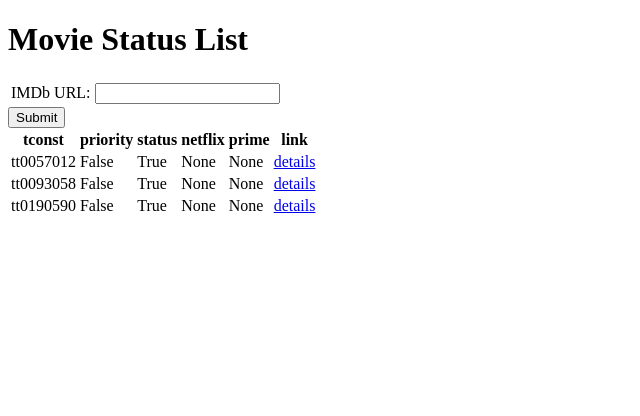
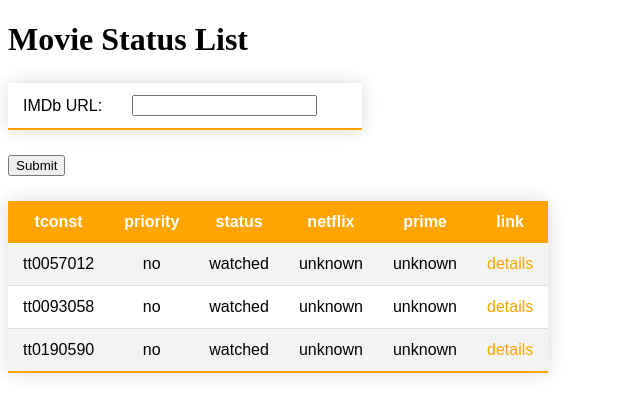
Before and after one commit to DirkTorre/website, a Django app: template movie_reviews/templates/movie_reviews/movie_list.html in a window 1280 px wide. Shown: the part 88-504 px from the top of the page, without its empty margins (0-640 px from the left). Run offline with Django 4.2, Linux system fonts and the light colour scheme; the template is opened without the code that fills it: values that come from a table or form of the project are taken from there, others are empty; data comes from the database, SQL or seed files in the repository; parts of the project's set-up code (start-up, migrations or seed data) failed here and were passed over.

Commit message:
fixed review update form and added css

```diff
--- a/movie_reviews/forms.py
+++ b/movie_reviews/forms.py
@@ -4,32 +4,32 @@
 
 from .models import MovieStatus, MovieReview
 
+
 class AddMovieForm(forms.Form):
-     imdb_id = forms.URLField(label="IMDb URL", required=True)
+    imdb_id = forms.URLField(label="IMDb URL", required=True)
 
-     def clean_imdb_id(self):
+    def clean_imdb_id(self):
         """
         Get the id from the url.
         """
         url = self.cleaned_data["imdb_id"]
-        if 'www.imdb.com/' not in url:
+        if "www.imdb.com/" not in url:
             raise ValidationError("URL does not originate from IMDb.com")
-        if not re.compile('/tt[0-9]+').search(url):
+        if not re.compile("/tt[0-9]+").search(url):
             raise ValidationError("tconst not found")
-        regex = re.compile('^tt[0-9]+')
-        tconst = list(filter(lambda id: regex.match(id), url.split('/')))[0]
+        regex = re.compile("^tt[0-9]+")
+        tconst = list(filter(lambda id: regex.match(id), url.split("/")))[0]
         return tconst
 
 
 class MovieReviewForm(forms.ModelForm):
     watch_date = forms.DateField(
         required=False,
-        widget=forms.DateInput(attrs={"type": "date"})
+        widget=forms.DateInput(format="%d/%m/%Y", attrs={"type": "date"}),
+        input_formats=["%d/%m/%Y"],
     )
-    notes = forms.DateField(
-        required=False,
-        widget=forms.Textarea()
-    )
+    notes = forms.CharField(required=False, widget=forms.Textarea())
+
     class Meta:
         model = MovieReview
-        exclude = ['tconst']
+        exclude = ["tconst"]
--- a/movie_reviews/templates/movie_reviews/movie_list.html
+++ b/movie_reviews/templates/movie_reviews/movie_list.html
@@ -3,6 +3,52 @@
 {% block title %}{{ block.super }} | Movie List {% endblock title %}
 
 {% block content %}
+<style>
+    /* Style the table */
+    table {
+        {% comment %} width: 100%; {% endcomment %}
+        border-collapse: collapse;
+        margin: 25px 0;
+        font-size: 1em;
+        font-family: Arial, sans-serif;
+        box-shadow: 0 0 20px rgba(0, 0, 0, 0.15);
+    }
+
+    /* Style the table header */
+    table th {
+        background-color: rgb(255, 164, 0);
+        color: #ffffff;
+        text-align: center;
+        padding: 12px 15px;
+    }
+
+    /* Style the table rows */
+    table td {
+        padding: 12px 15px;
+        border-bottom: 1px solid #dddddd;
+        text-align: center;
+    }
+
+    /* Add alternating row colors */
+    table tr:nth-of-type(even) {
+        background-color: #f3f3f3;
+    }
+
+    /* Highlight the last row */
+    table tr:last-of-type {
+        border-bottom: 2px solid rgb(255, 164, 0);
+    }
+
+    /* Style the links */
+    table a {
+        color: rgb(255, 164, 0);
+        text-decoration: none;
+    }
+
+    table a:hover {
+        text-decoration: underline;
+    }
+</style>
 <body>
     <h1>Movie Status List</h1>
 
@@ -33,10 +79,10 @@
         {% for movie in movie_status_list %}
         <tr>
             <td>{{ movie.tconst }}</td>
-            <td>{{ movie.priority }}</td>
-            <td>{{ movie.status }}</td>
-            <td>{{ movie.netflix }}</td>
-            <td>{{ movie.prime }}</td>
+            <td>{{ movie.get_priority_display }}</td>
+            <td>{{ movie.get_status_display }}</td>
+            <td>{{ movie.get_netflix_display }}</td>
+            <td>{{ movie.get_prime_display }}</td>
             <td><a href="{% url 'movie_reviews:movie-detail' pk=movie.pk %}">details</a></td>
         </tr>
         {% endfor %}
--- a/templates/navbar.html
+++ b/templates/navbar.html
@@ -2,7 +2,7 @@
     <ul>
         <li><a href="{% url 'homepage:home' %}">Home</a></li>
         <li class="dropdown">
-            <a href="{% url 'movie_reviews:home' %}">Movies</a>
+            <a href="{% url 'movie_reviews:home' %}" class="dropbtn">Movies</a>
             <ul class="dropdown-content">
                 <li><a href="{% url 'movie_reviews:movie-add' %}">Add Movie</a></li>
                 <li><a href="{% url 'movie_reviews:movie-list' %}">Movie List</a></li>
```
Also changed, not shown: movie_reviews/templates/movie_reviews/pagination_nav.html (+37 -0 lines), movie_reviews/templates/movie_reviews/review_update.html (+2 -5 lines), 1 other file.
